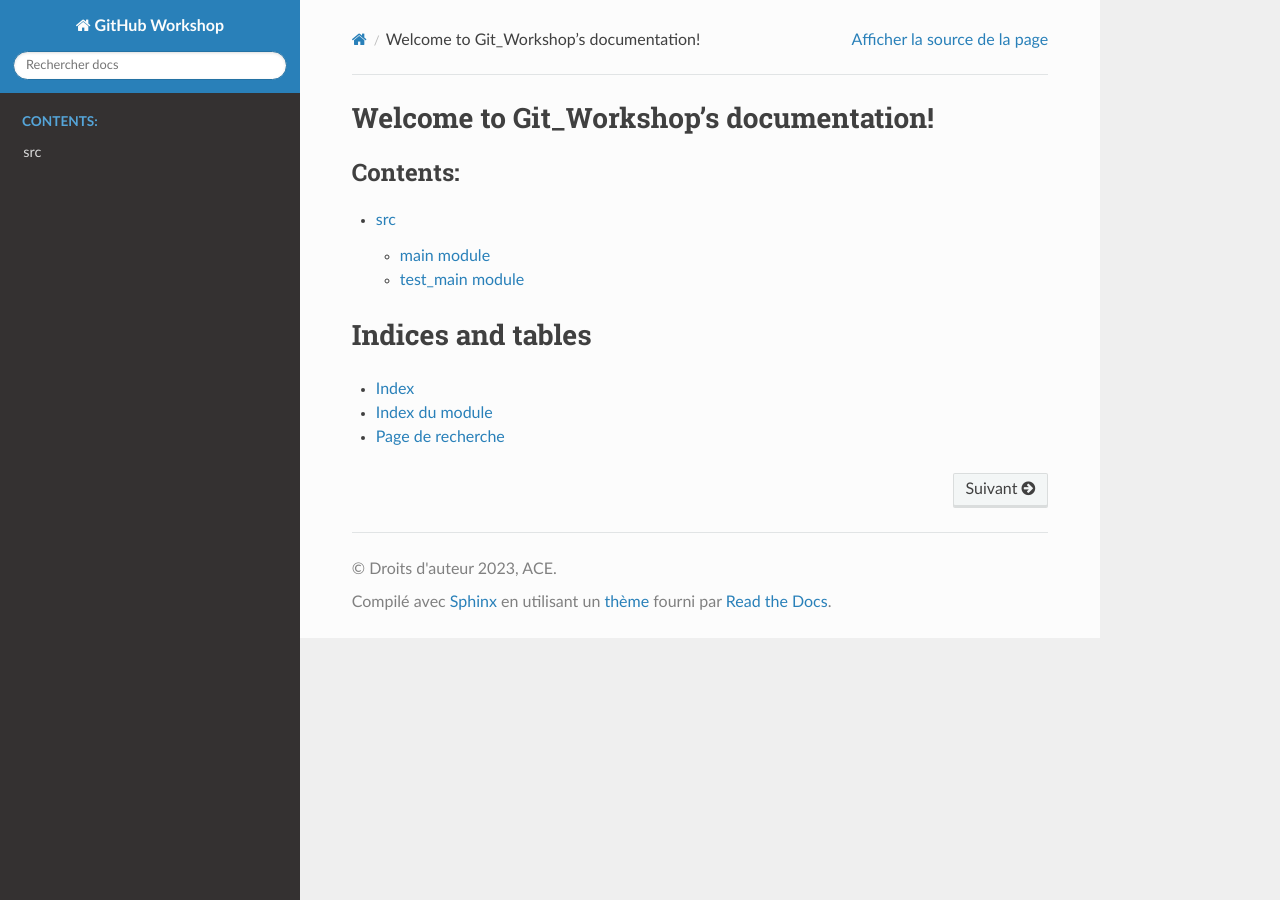
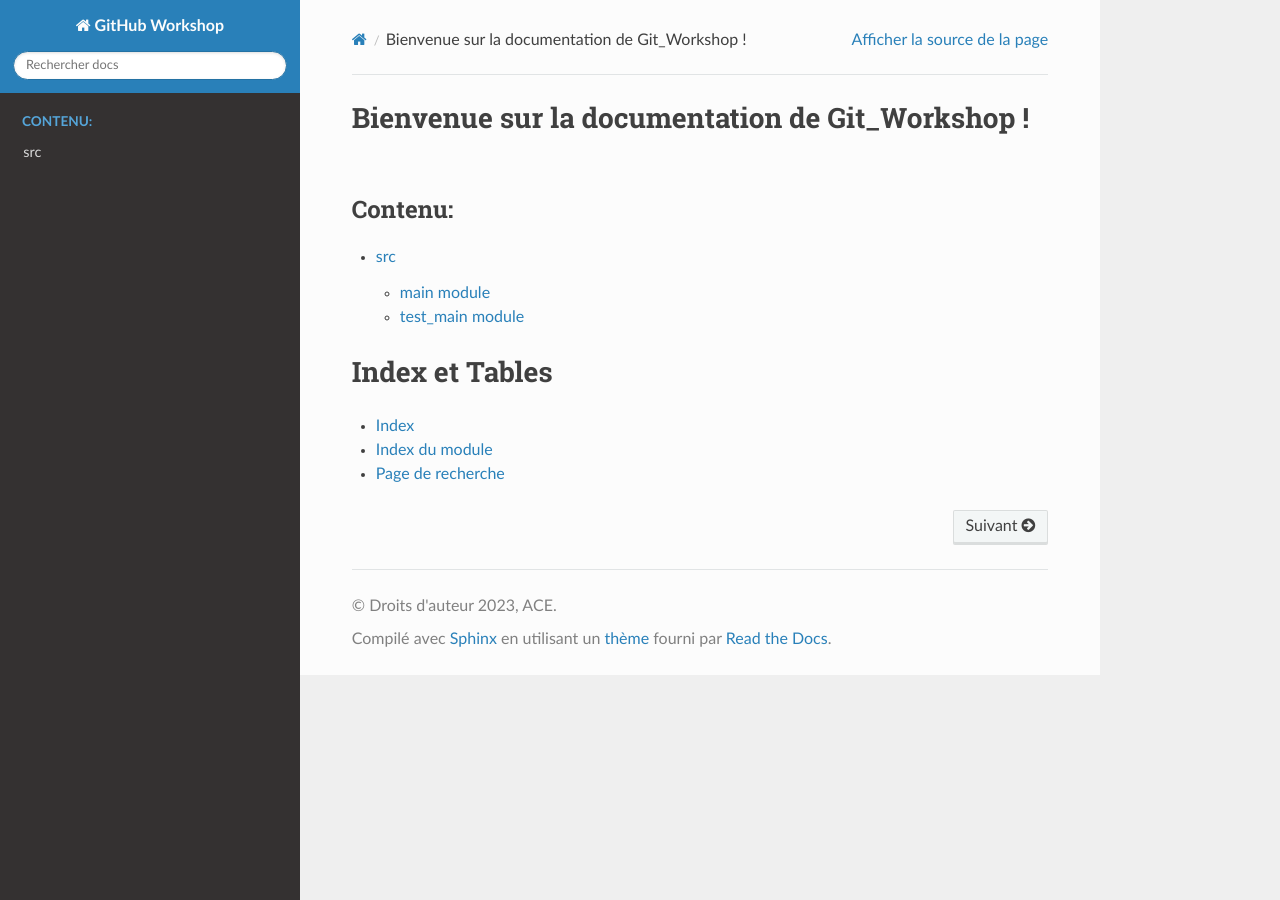
Before and after one commit to A-Cndt/Workshop_Git, a Sphinx documentation site: the page built from docs/index.rst, in a window 1280 px wide. Built offline with Sphinx 7.4.7 and the Read the Docs theme 2.0.0, drawn with Linux system fonts in a browser that asks for light colours.

Commit message:
Update index.rst

```diff
--- a/docs/index.rst
+++ b/docs/index.rst
@@ -3,17 +3,17 @@
    You can adapt this file completely to your liking, but it should at least
    contain the root `toctree` directive.
 
-Welcome to Git_Workshop's documentation!
-========================================
+Bienvenue sur la documentation de Git_Workshop !
+================================================
 
 .. toctree::
    :maxdepth: 2
-   :caption: Contents:
+   :caption: Contenu:
 
 	../../modules
 
-Indices and tables
-==================
+Index et Tables
+===============
 
 * :ref:`genindex`
 * :ref:`modindex`
```
